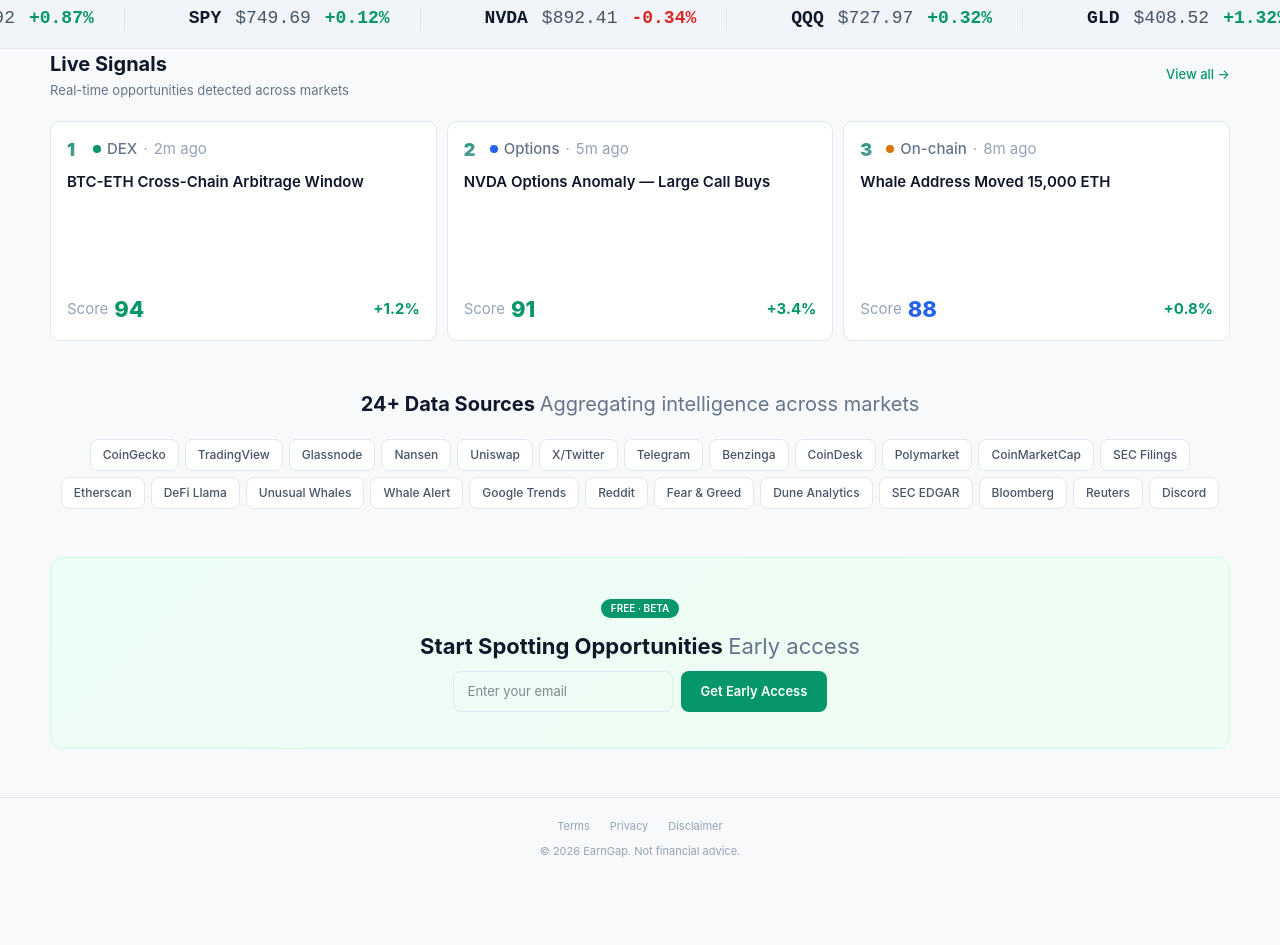
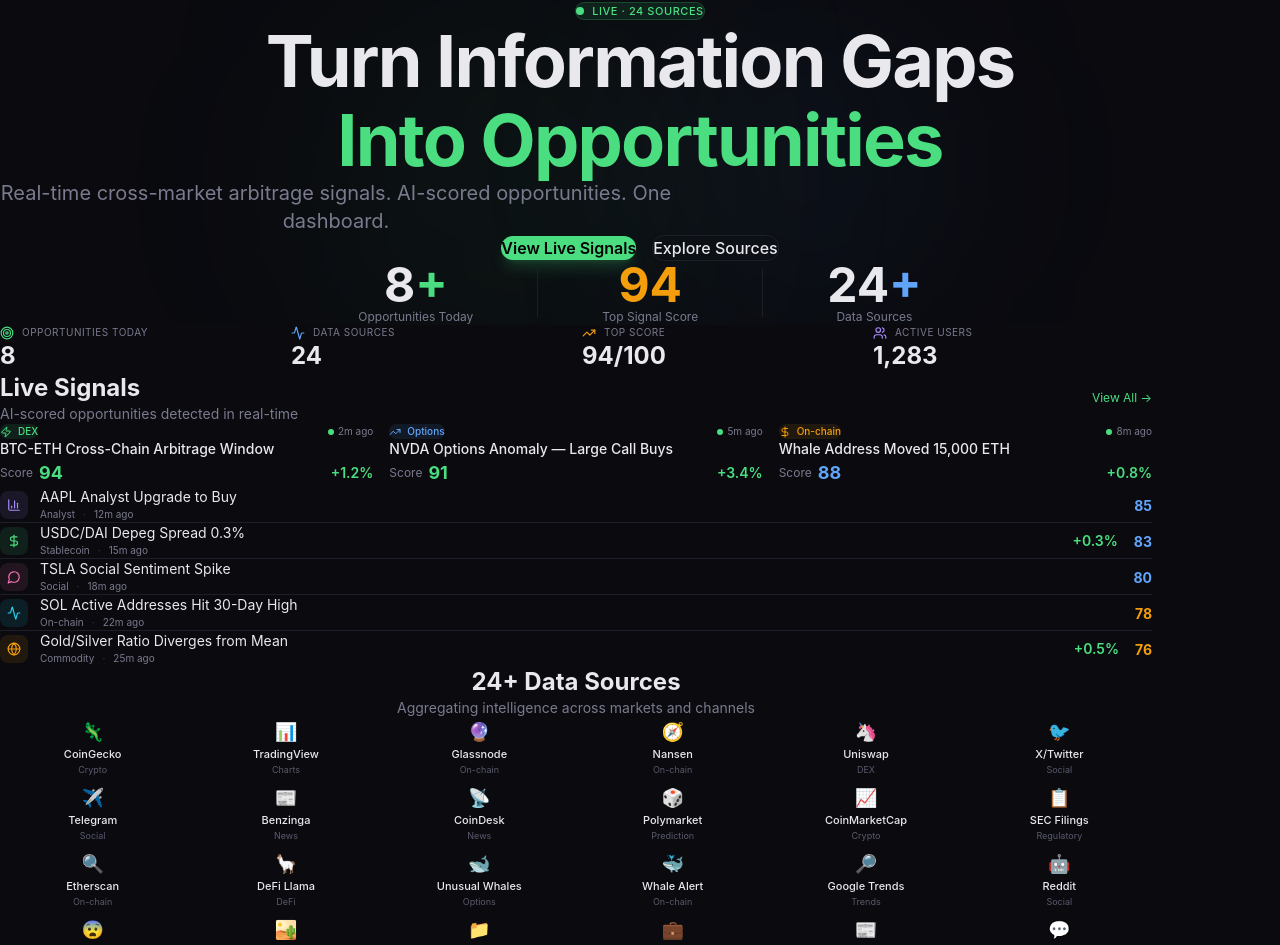
Before and after one commit to Aizhuangwei/earngap-frontend, a Next.js app: page / in a window 1280 px wide. Shown: the part 68-1013 px from the top of the page. Before the commit the page ends 947 px from the top, so only its background shows below. Built offline with nearby package versions, Linux system fonts and the light colour scheme.

Commit message:
fix:full-homepage-hero-stats-signals-sources-cta

```diff
--- a/src/app/page.tsx
+++ b/src/app/page.tsx
@@ -1,110 +1,65 @@
-// EarnGap — Wealth Intelligence Hub
+// Home Page - 完整首页（Hero + Stats + Signals + Sources + CTA）
 'use client';
-import { useEffect, useState } from 'react';
-import { t, getLang, setLang, Lang } from '@/lib/i18n';
-import { Header, TickerTape, Footer } from '@/components/layout';
+import { Navbar } from '@/components/home/Navbar';
+import { HeroSection } from '@/components/home/HeroSection';
+import { StatsBar } from '@/components/home/StatsBar';
+import { OpportunityFeed } from '@/components/home/OpportunityFeed';
+import { SourceGrid } from '@/components/home/SourceGrid';
+import { ValueProps } from '@/components/home/ValueProps';
+import { CTABanner } from '@/components/home/CTABanner';
+import { Footer } from '@/components/home/Footer';
+
+const signalsData = [
+  { id: 1, title: 'BTC-ETH Cross-Chain Arbitrage Window', source: 'DEX', score: 94, type: 'arbitrage', time: '2m ago', estimate: '+1.2%' },
+  { id: 2, title: 'NVDA Options Anomaly — Large Call Buys', source: 'Options', score: 91, type: 'options', time: '5m ago', estimate: '+3.4%' },
+  { id: 3, title: 'Whale Address Moved 15,000 ETH', source: 'On-chain', score: 88, type: 'whale', time: '8m ago', estimate: '+0.8%' },
+  { id: 4, title: 'AAPL Analyst Upgrade to Buy', source: 'Analyst', score: 85, type: 'rating', time: '12m ago', estimate: null },
+  { id: 5, title: 'USDC/DAI Depeg Spread 0.3%', source: 'Stablecoin', score: 83, type: 'stablecoin', time: '15m ago', estimate: '+0.3%' },
+  { id: 6, title: 'TSLA Social Sentiment Spike', source: 'Social', score: 80, type: 'sentiment', time: '18m ago', estimate: null },
+  { id: 7, title: 'SOL Active Addresses Hit 30-Day High', source: 'On-chain', score: 78, type: 'onchain', time: '22m ago', estimate: null },
+  { id: 8, title: 'Gold/Silver Ratio Diverges from Mean', source: 'Commodity', score: 76, type: 'ratio', time: '25m ago', estimate: '+0.5%' },
+];
+
+const stats = { opportunitiesToday: 8, sourcesCovered: 24, topScore: 94, activeUsers: 1283 };
+
+const dataSources = [
+  { name: 'CoinGecko', icon: '🦎', category: 'Crypto' },
+  { name: 'TradingView', icon: '📊', category: 'Charts' },
+  { name: 'Glassnode', icon: '🔮', category: 'On-chain' },
+  { name: 'Nansen', icon: '🧭', category: 'On-chain' },
+  { name: 'Uniswap', icon: '🦄', category: 'DEX' },
+  { name: 'X/Twitter', icon: '🐦', category: 'Social' },
+  { name: 'Telegram', icon: '✈️', category: 'Social' },
+  { name: 'Benzinga', icon: '📰', category: 'News' },
+  { name: 'CoinDesk', icon: '📡', category: 'News' },
+  { name: 'Polymarket', icon: '🎲', category: 'Prediction' },
+  { name: 'CoinMarketCap', icon: '📈', category: 'Crypto' },
+  { name: 'SEC Filings', icon: '📋', category: 'Regulatory' },
+  { name: 'Etherscan', icon: '🔍', category: 'On-chain' },
+  { name: 'DeFi Llama', icon: '🦙', category: 'DeFi' },
+  { name: 'Unusual Whales', icon: '🐋', category: 'Options' },
+  { name: 'Whale Alert', icon: '🐳', category: 'On-chain' },
+  { name: 'Google Trends', icon: '🔎', category: 'Trends' },
+  { name: 'Reddit', icon: '🤖', category: 'Social' },
+  { name: 'Fear & Greed', icon: '😨', category: 'Sentiment' },
+  { name: 'Dune Analytics', icon: '🏜️', category: 'Analytics' },
+  { name: 'SEC EDGAR', icon: '📁', category: 'Regulatory' },
+  { name: 'Bloomberg', icon: '💼', category: 'News' },
+  { name: 'Reuters', icon: '📰', category: 'News' },
+  { name: 'Discord', icon: '💬', category: 'Social' },
+];
 
 export default function Home() {
-  const [lang, setLangState] = useState<Lang>('en');
-  useEffect(() => { setLangState(getLang()); }, []);
-
-  const switchLang = () => {
-    const next = lang === 'en' ? 'zh' : 'en';
-    setLang(next);
-    setLangState(next);
-  };
-
   return (
-    <div style={{ background: '#f8f9fa', color: '#0f172a', minHeight: '100vh', fontFamily: 'Inter, -apple-system, sans-serif' }}>
-      <Header lang={lang} switchLang={switchLang} />
-      <TickerTape />
-      <SignalFeed lang={lang} />
-      <SourceGrid lang={lang} />
-      <CTA lang={lang} />
-      <Footer lang={lang} />
+    <div className="min-h-screen bg-[#0a0a0f] text-white">
+      <Navbar />
+      <HeroSection stats={{ opportunitiesToday: 8, topScore: 94 }} />
+      <StatsBar stats={stats} />
+      <OpportunityFeed opportunities={signalsData} />
+      <SourceGrid sources={dataSources} />
+      <ValueProps />
+      <CTABanner />
+      <Footer />
     </div>
   );
 }
-
-function SignalFeed({ lang }: { lang: Lang }) {
-  const allSignals = [
-    { id: 1, title: 'BTC-ETH Cross-Chain Arbitrage Window', src: 'DEX', score: 94, type: 'arbitrage', time: '2m ago', est: '+1.2%' },
-    { id: 2, title: 'NVDA Options Anomaly — Large Call Buys', src: 'Options', score: 91, type: 'options', time: '5m ago', est: '+3.4%' },
-    { id: 3, title: 'Whale Address Moved 15,000 ETH', src: 'On-chain', score: 88, type: 'whale', time: '8m ago', est: '+0.8%' },
-    { id: 4, title: 'AAPL Analyst Upgrade to Buy', src: 'Analyst', score: 85, type: 'rating', time: '12m ago', est: null },
-    { id: 5, title: 'USDC/DAI Depeg Spread 0.3%', src: 'Stablecoin', score: 83, type: 'arbitrage', time: '15m ago', est: '+0.3%' },
-    { id: 6, title: 'TSLA Social Sentiment Spike', src: 'Social', score: 80, type: 'sentiment', time: '18m ago', est: null },
-    { id: 7, title: 'SOL Active Addresses Hit 30-Day High', src: 'On-chain', score: 78, type: 'onchain', time: '22m ago', est: null },
-    { id: 8, title: 'Gold/Silver Ratio Diverges from Mean', src: 'Commodity', score: 76, type: 'ratio', time: '25m ago', est: '+0.5%' },
-  ];
-  const signals = allSignals.slice(0, 3);
-  const typeColors: Record<string, string> = { arbitrage: '#059669', options: '#2563eb', whale: '#d97706', rating: '#7c3aed', sentiment: '#db2777', onchain: '#0891b2', ratio: '#d97706' };
-
-  return (
-    <section id="signals" style={{ maxWidth: 1200, margin: '0 auto', padding: '0 10px 48px' }}>
-      <div style={{ display: 'flex', justifyContent: 'space-between', alignItems: 'center', marginBottom: 20 }}>
-        <div>
-          <h2 style={{ fontSize: 20, fontWeight: 700 }}>{t('signals.title', lang)}</h2>
-          <p style={{ fontSize: 13, color: '#64748b', marginTop: 2 }}>{t('signals.subtitle', lang)}</p>
-        </div>
-        <a href="/signals" style={{ fontSize: 13, color: '#059669', textDecoration: 'none', fontWeight: 500 }}>{t('signals.viewAll', lang)}</a>
-      </div>
-      <div style={{ display: 'grid', gridTemplateColumns: 'repeat(auto-fill, minmax(300px, 1fr))', gap: 10 }}>
-        {signals.map((s, idx) => (
-          <a key={s.id} href={`/signals/${s.id}`} style={{ textDecoration: 'none', color: 'inherit', display: 'block' }}>
-            <div style={{ display: 'flex', flexDirection: 'column', padding: '14px 16px', borderRadius: 10, border: '1px solid #e2e8f0', background: '#fff', cursor: 'pointer', height: 220 }}>
-              <div style={{ display: 'flex', alignItems: 'center', gap: 6, marginBottom: 8 }}>
-                <span style={{ fontSize: 18, fontWeight: 900, background: 'linear-gradient(135deg, #059669, #94a3b8)', WebkitBackgroundClip: 'text', WebkitTextFillColor: 'transparent', minWidth: 20 }}>{idx + 1}</span>
-                <span style={{ width: 8, height: 8, borderRadius: '50%', background: typeColors[s.type] || '#94a3b8' }} />
-                <span style={{ fontSize: 15, color: '#64748b', fontWeight: 500 }}>{s.src}</span>
-                <span style={{ fontSize: 15, color: '#94a3b8' }}>·</span>
-                <span style={{ fontSize: 15, color: '#94a3b8' }}>{s.time}</span>
-              </div>
-              <div style={{ fontSize: 15, fontWeight: 600, lineHeight: 1.4, marginBottom: 'auto', color: '#0f172a' }}>{s.title}</div>
-              <div style={{ display: 'flex', justifyContent: 'space-between', alignItems: 'center', marginTop: 10 }}>
-                <div style={{ display: 'flex', alignItems: 'center', gap: 6 }}>
-                  <span style={{ fontSize: 15, color: '#94a3b8' }}>{t('signals.score', lang)}</span>
-                  <span style={{ fontSize: 22, fontWeight: 800, color: s.score >= 90 ? '#059669' : s.score >= 80 ? '#2563eb' : '#d97706' }}>{s.score}</span>
-                </div>
-                {s.est && <span style={{ fontSize: 15, fontWeight: 700, color: '#059669' }}>{s.est}</span>}
-              </div>
-            </div>
-          </a>
-        ))}
-      </div>
-    </section>
-  );
-}
-
-function SourceGrid({ lang }: { lang: Lang }) {
-  const sources = ['CoinGecko', 'TradingView', 'Glassnode', 'Nansen', 'Uniswap', 'X/Twitter', 'Telegram', 'Benzinga', 'CoinDesk', 'Polymarket', 'CoinMarketCap', 'SEC Filings', 'Etherscan', 'DeFi Llama', 'Unusual Whales', 'Whale Alert', 'Google Trends', 'Reddit', 'Fear & Greed', 'Dune Analytics', 'SEC EDGAR', 'Bloomberg', 'Reuters', 'Discord'];
-  return (
-    <section id="sources" style={{ maxWidth: 1200, margin: '0 auto', padding: '0 10px 48px' }}>
-      <div style={{ textAlign: 'center', marginBottom: 20 }}>
-        <h2 style={{ fontSize: 20, fontWeight: 700 }}>{t('sources.title', lang)} <span style={{ fontSize: 20, color: '#64748b', fontWeight: 400 }}>{t('sources.subtitle', lang)}</span></h2>
-      </div>
-      <div style={{ display: 'flex', flexWrap: 'wrap', gap: 6, justifyContent: 'center' }}>
-        {sources.map((s, i) => (
-          <div key={i} style={{ display: 'flex', alignItems: 'center', gap: 5, padding: '6px 12px', borderRadius: 8, border: '1px solid #e2e8f0', background: '#fff', fontSize: 12 }}>
-            <span style={{ color: '#475569', fontWeight: 500 }}>{s}</span>
-          </div>
-        ))}
-      </div>
-    </section>
-  );
-}
-
-function CTA({ lang }: { lang: Lang }) {
-  return (
-    <section style={{ maxWidth: 1200, margin: '0 auto', padding: '0 10px 48px', textAlign: 'center' }}>
-      <div style={{ padding: '36px 24px', borderRadius: 12, border: '1px solid #d1fae5', background: 'linear-gradient(135deg, #ecfdf5, #f0fdf4)' }}>
-        <div style={{ display: 'inline-flex', alignItems: 'center', gap: 4, padding: '2px 10px', borderRadius: 12, background: '#059669', color: '#fff', fontSize: 10, fontWeight: 600, marginBottom: 12 }}>{t('cta.badge', lang)}</div>
-        <h2 style={{ fontSize: 22, fontWeight: 700, marginBottom: 8 }}>{t('cta.title', lang)} <span style={{ fontSize: 22, color: '#64748b', fontWeight: 400 }}>{t('cta.subtitle', lang)}</span></h2>
-        <div style={{ display: 'flex', gap: 8, justifyContent: 'center' }}>
-          <input type="email" placeholder={t('cta.placeholder', lang)} style={{ padding: '10px 14px', borderRadius: 8, border: '1px solid #e2e8f0', fontSize: 13, width: 220, outline: 'none' }} />
-          <button style={{ padding: '10px 20px', borderRadius: 8, background: '#059669', color: '#fff', fontWeight: 600, fontSize: 13, border: 'none', cursor: 'pointer' }}>{t('cta.button', lang)}</button>
-        </div>
-      </div>
-    </section>
-  );
-}
```
